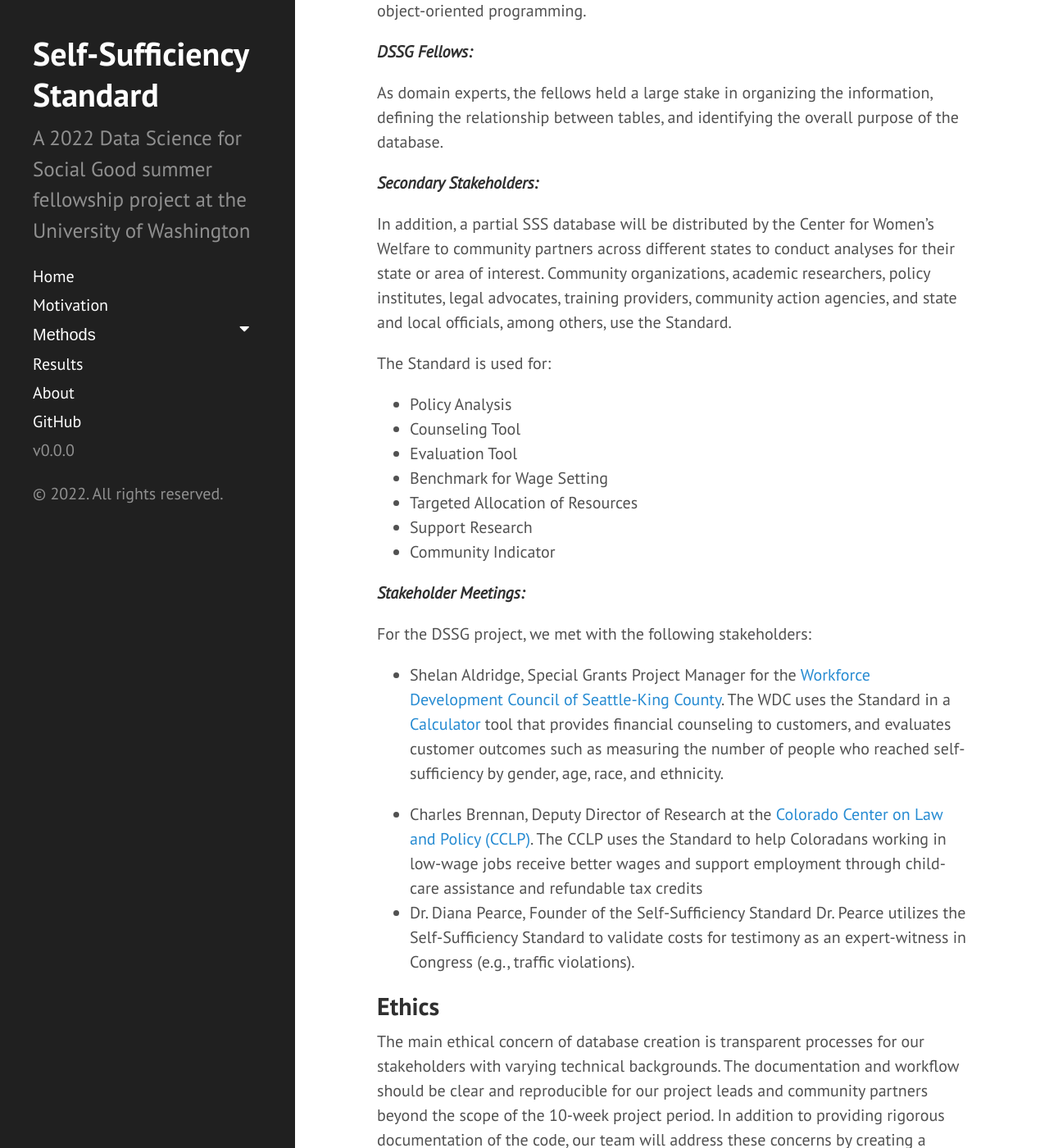
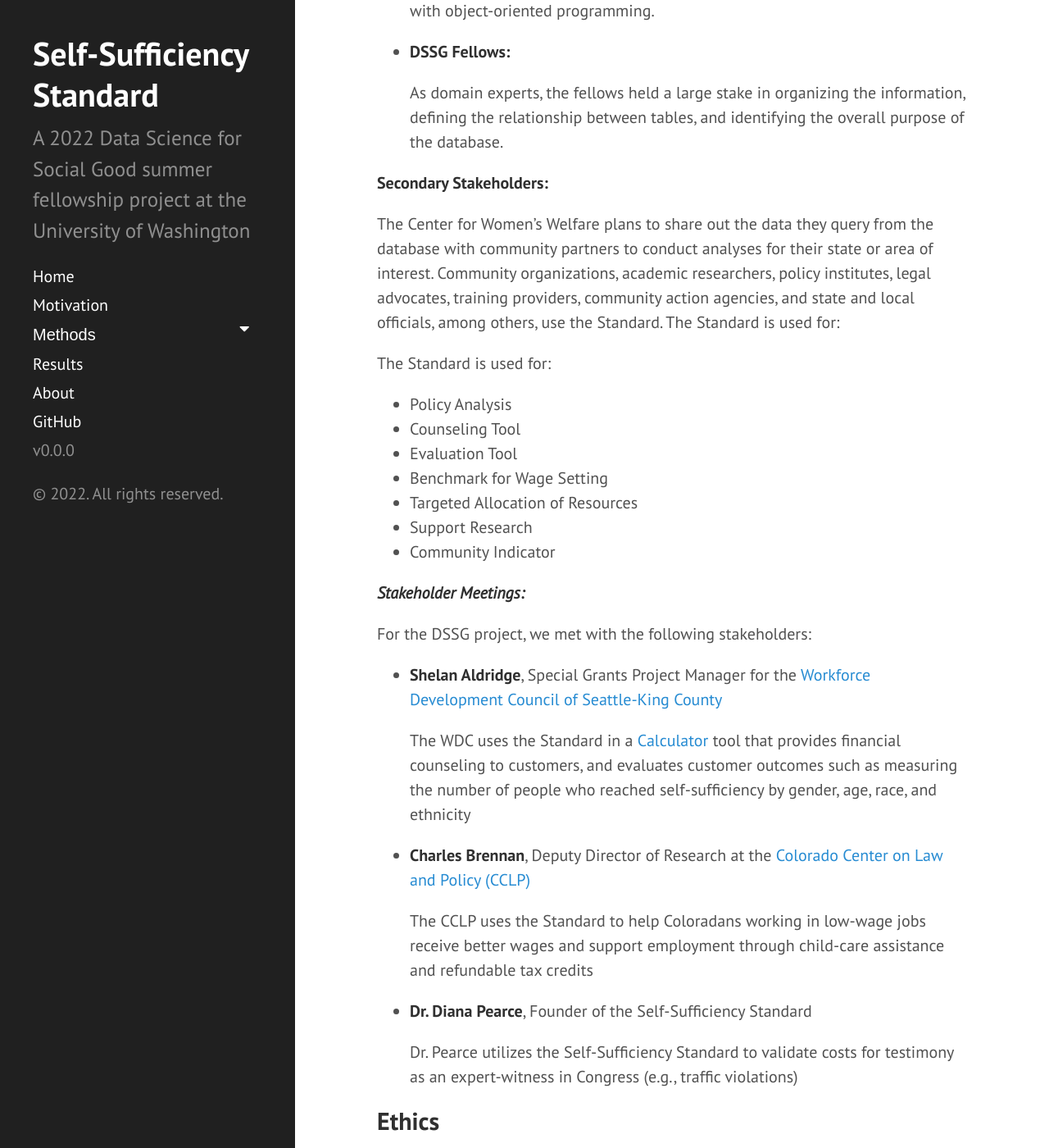
Before and after one commit to uwescience/DSSG2022-Self-Sufficiency, a Jekyll site: the page built from motivation.md, in a window 1280 px wide and 1400 px high, scrolled down 1795 px. Shown: the whole window at 82% size. Built offline with Jekyll 4.4.1, drawn with Linux system fonts in a browser that asks for light colours; some of the changed text lies outside the part shown.

Commit message:
Added grad student wages + edited images + other changes (#6)

```diff
--- a/motivation.md
+++ b/motivation.md
@@ -28,25 +28,26 @@ The Self-Sufficiency Standard was created by Dr. Diana Pearce to provide an alte
 
 ## **Stakeholders**
 
-***Primary Stakeholders:***
+**Primary Stakeholders:**
 
 The database will enable the primary managers of the SSS data collection to efficiently pull the data needed for analysis and create visualizations and reports. Some potential analyses include looking at changes over time for a specific county, which would have been a difficult task with the data outside one single database.
 
-***Center for Women’s Welfare (CWW):***
+* **Center for Women’s Welfare (CWW)**
 
-We collaborated with the Center for Women’s Welfare to understand what specific features were necessary when designing the database. Specifically, they shared how their current workflow for accessing recorded data and what analyses are a priority for furthering their research.
+    We collaborated with the Center for Women’s Welfare to understand what specific features were necessary when designing the database. Specifically, they shared how their current workflow for accessing recorded data and what analyses are a priority for furthering their research.
 
-***Research Scientists at the eScience Institute:***
+* **Research Scientists at the eScience Institute:**
 
-The team’s data scientist and additional researchers at eScience helped address questions related to database design, data science procedures, and working with object-oriented programming.
+    The team’s data scientist and additional researchers at eScience helped address questions related to database design, data science procedures, and working with object-oriented programming.
 
-***DSSG Fellows:***
+* **DSSG Fellows:**
 
-As domain experts, the fellows held a large stake in organizing the information, defining the relationship between tables, and identifying the overall purpose of the database.
+    As domain experts, the fellows held a large stake in organizing the information, defining the relationship between tables, and identifying the overall purpose of the database.
 
-***Secondary Stakeholders:***
+**Secondary Stakeholders:**
 
-In addition, a partial SSS database will be distributed by the Center for Women’s Welfare to community partners across different states to conduct analyses for their state or area of interest. Community organizations, academic researchers, policy institutes, legal advocates, training providers, community action agencies, and state and local officials, among others, use the Standard.
+The Center for Women’s Welfare plans to share out the data they query from the database with community partners to conduct analyses for their state or area of interest. Community organizations, academic researchers, policy institutes, legal advocates, training providers, community action agencies, and state and local officials, among others, use the Standard. The Standard is used for:
+
 
 The Standard is used for:
 * Policy Analysis
@@ -61,12 +62,18 @@ The Standard is used for:
 
 For the DSSG project, we met with the following stakeholders:
 
-* Shelan Aldridge, Special Grants Project Manager for the [Workforce Development Council of Seattle-King County](https://www.seakingwdc.org/). The WDC uses the Standard in a [Calculator](https://thecalculator.org/) tool that provides financial counseling to customers, and evaluates customer outcomes such as measuring the number of people who reached self-sufficiency by gender, age, race, and ethnicity.
+* **Shelan Aldridge**, Special Grants Project Manager for the [Workforce Development Council of Seattle-King County](https://www.seakingwdc.org/)
 
-* Charles Brennan, Deputy Director of Research at the [Colorado Center on Law and Policy (CCLP)](https://cclponline.org/).
-The CCLP uses the Standard to help Coloradans working in low-wage jobs receive better wages and support employment through child-care assistance and refundable tax credits
-* Dr. Diana Pearce, Founder of the Self-Sufficiency Standard
-Dr. Pearce utilizes the Self-Sufficiency Standard to validate costs for testimony as an expert-witness in Congress (e.g., traffic violations).
+    The WDC uses the Standard in a [Calculator](https://thecalculator.org/) tool that provides financial counseling to customers, and evaluates customer outcomes such as measuring the number of people who reached self-sufficiency by gender, age, race, and ethnicity
+
+* **Charles Brennan**, Deputy Director of Research at the [Colorado Center on Law and Policy (CCLP)](https://cclponline.org/)
+
+   The CCLP uses the Standard to help Coloradans working in low-wage jobs receive better wages and support employment through child-care assistance and refundable tax credits
+
+* **Dr. Diana Pearce**, Founder of the Self-Sufficiency Standard
+
+    Dr. Pearce utilizes the Self-Sufficiency Standard to validate costs for testimony as an expert-witness in Congress (e.g., traffic violations)
+
 
 ## **Ethics**
 
```
Also changed, not shown: index.md (+0 -2 lines), results.md (+38 -28 lines), assets/img/SSS-Database.png (renamed from assets/img/SSS Database.png).
